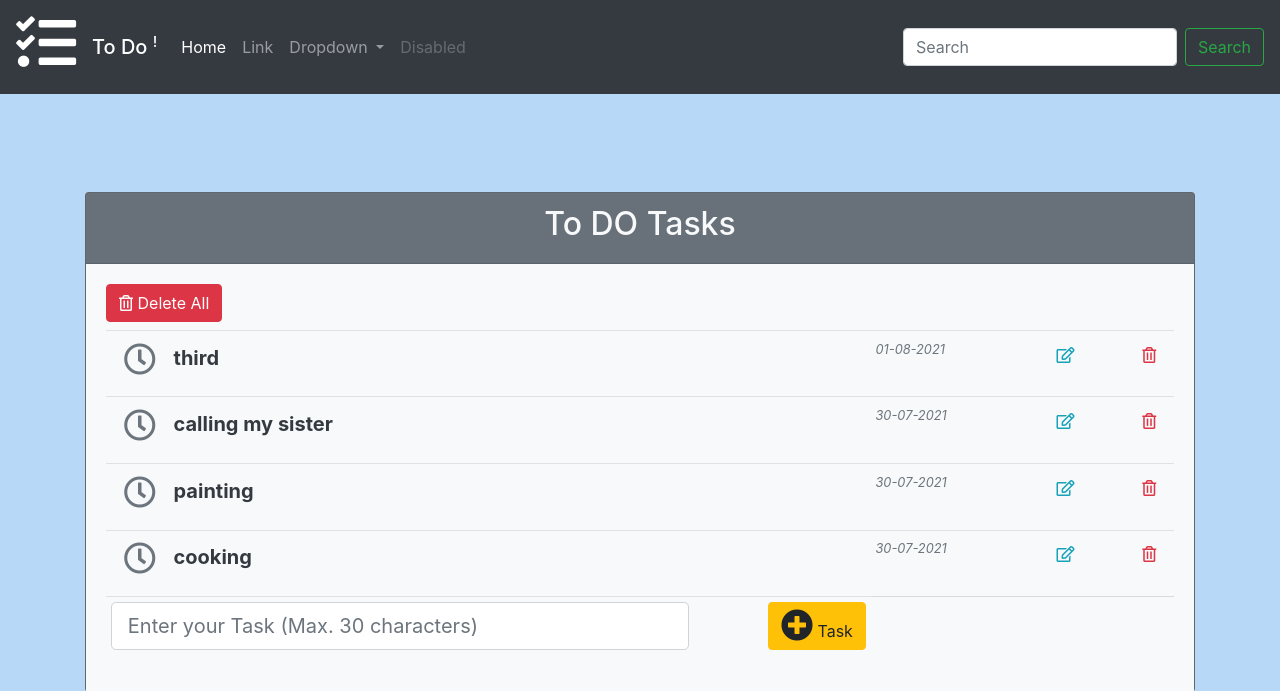
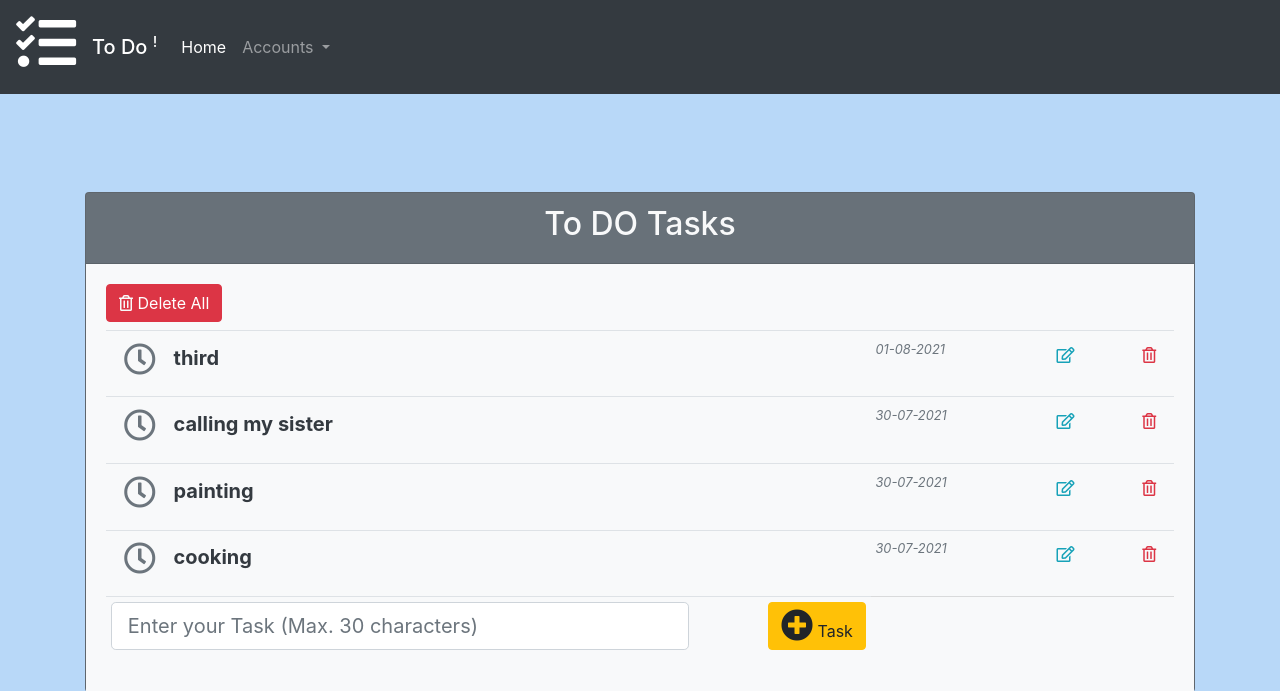
Before and after one commit to mayals/hello-from-May, a Django app: page / in a window 1280 px wide. Shown: the top 691 px of the page. Run offline with Django 3.2, Linux system fonts and the light colour scheme; data comes from the database, SQL or seed files in the repository; both versions use the stored data as it was after the commit; some libraries are stand-ins or nearby versions.

Commit message:
coding base.html

```diff
--- a/src/todo/templates/base.html
+++ b/src/todo/templates/base.html
@@ -36,28 +36,28 @@
       <li class="nav-item active">
         <a class="nav-link" href="#">Home <span class="sr-only">(current)</span></a>
       </li>
-      <li class="nav-item">
-        <a class="nav-link" href="#">Link</a>
-      </li>
       <li class="nav-item dropdown">
         <a class="nav-link dropdown-toggle" href="#" id="navbarDropdown" role="button" data-toggle="dropdown" aria-haspopup="true" aria-expanded="false">
-          Dropdown
+          Accounts
         </a>
+        {% if request.user.is_authenticated %}
         <div class="dropdown-menu" aria-labelledby="navbarDropdown">
-          <a class="dropdown-item" href="#">Action</a>
-          <a class="dropdown-item" href="#">Another action</a>
+          <a class="dropdown-item" href="{% url 'users:UserLogout' %}">Logout</a>
           <div class="dropdown-divider"></div>
-          <a class="dropdown-item" href="#">Something else here</a>
+          <a class="dropdown-item" href="#">Profile</a>
         </div>
+        {% else %}
+        <div class="dropdown-menu" aria-labelledby="navbarDropdown">
+          <a class="dropdown-item" href="{% url 'users:UserLogin' %}">Login</a>
+          <div class="dropdown-divider"></div>
+          <a class="dropdown-item" href="{% url 'users:UserSignup' %}">Register</a>
+        </div>
+        {% endif %}
       </li>
-      <li class="nav-item">
-        <a class="nav-link disabled" href="#">Disabled</a>
-      </li>
+
+
     </ul>
-    <form class="form-inline my-2 my-lg-0">
-      <input class="form-control mr-sm-2" type="search" placeholder="Search" aria-label="Search">
-      <button class="btn btn-outline-success my-2 my-sm-0" type="submit">Search</button>
-    </form>
+
   </div>
 </nav>
 {% comment %} navbar end  {% endcomment %}
```
Also changed, not shown: src/db.sqlite3.
